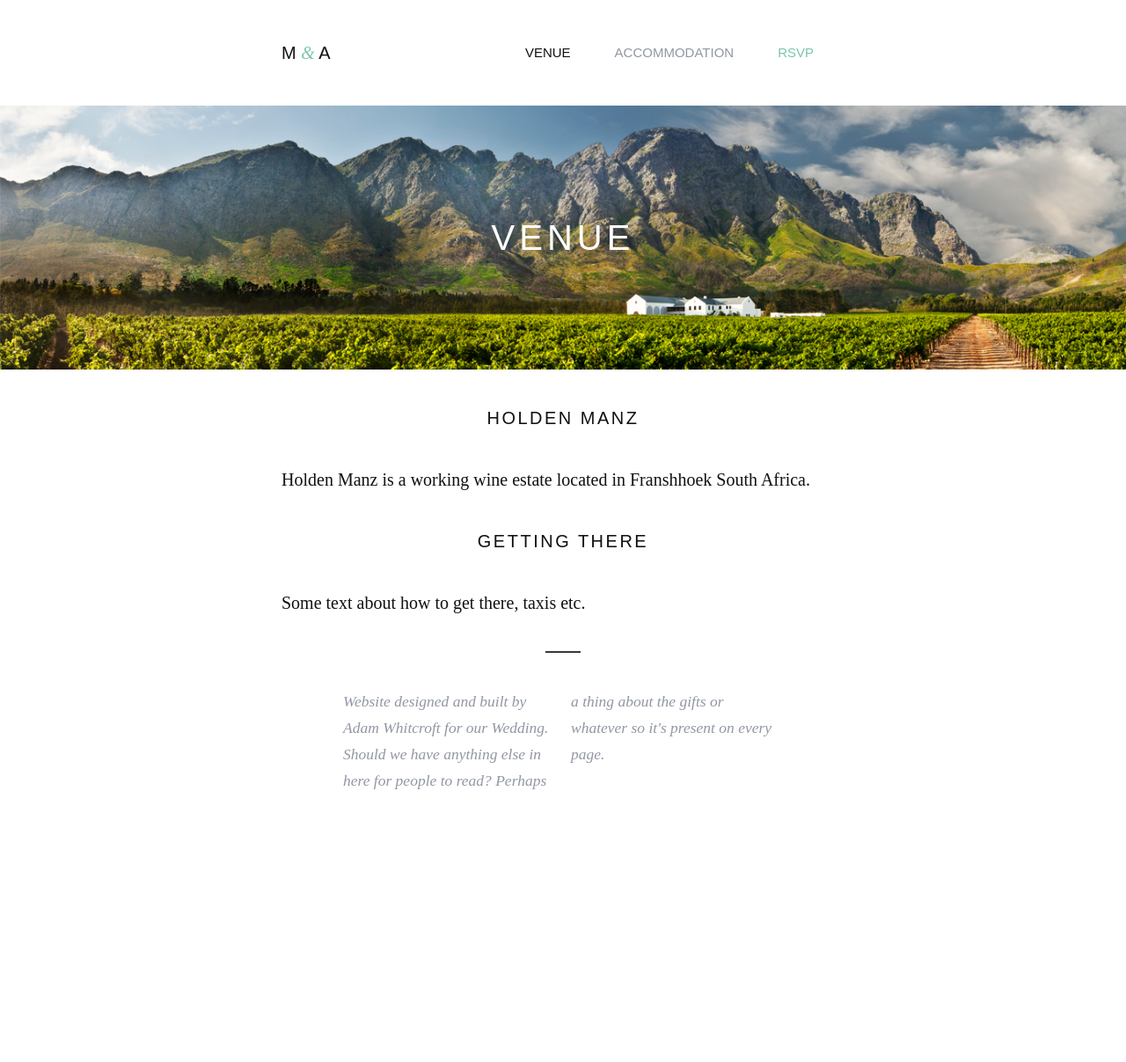
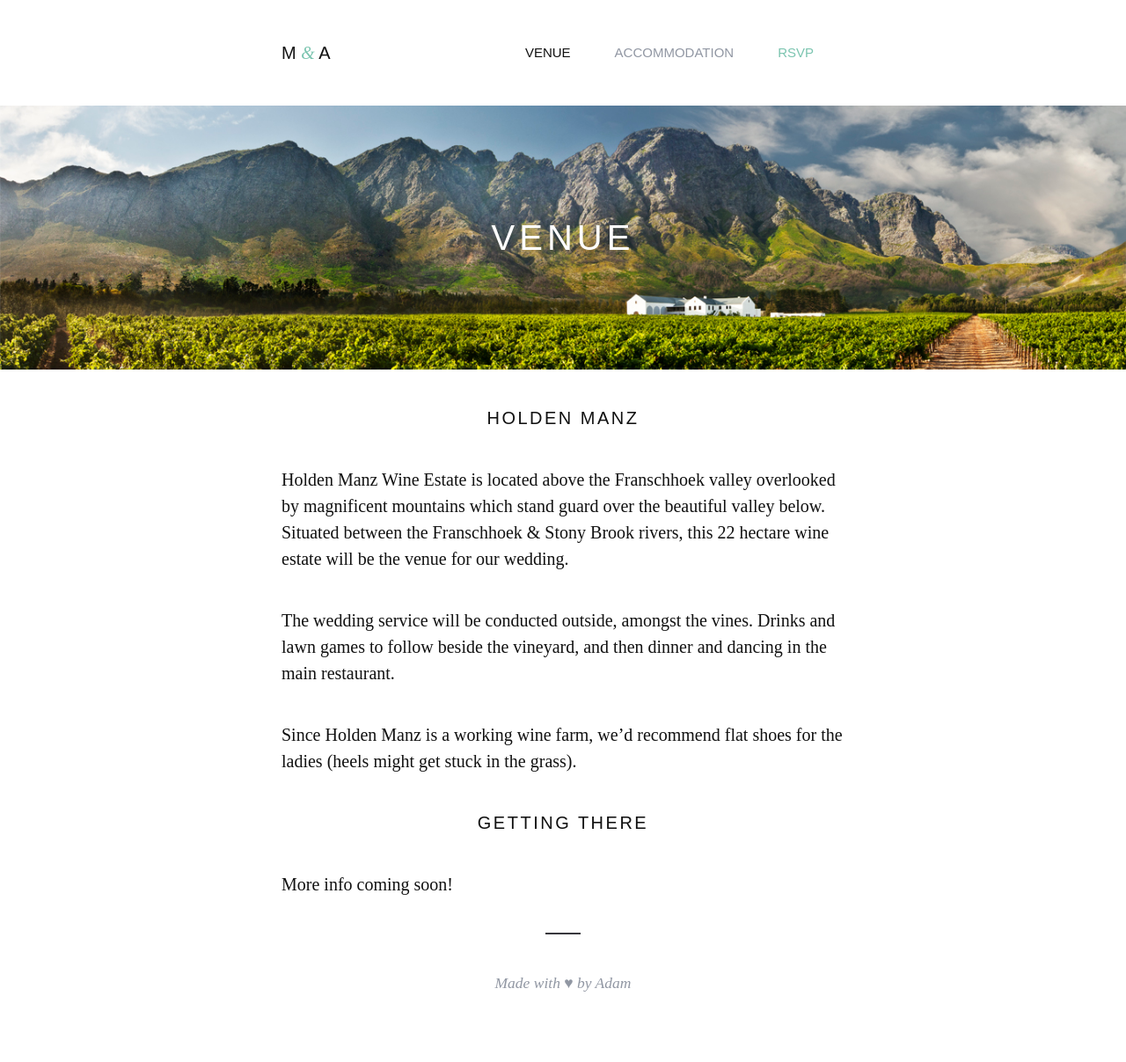
Before and after one commit to benandjenny/benandjenny.github.io, a Jekyll site: the page built from venue/index.md, in a window 1280 px wide. Shown: the whole page at 88% size. Built offline with Jekyll 4.4.1, drawn with Linux system fonts in a browser that asks for light colours; nearby versions of some CDN libraries; before the commit the page ends 942 px from its top, so only the background shows below that.

Commit message:
removed fade on scroll, updated footer text, added placeholder taxi info

```diff
--- a/_includes/footer.html
+++ b/_includes/footer.html
@@ -1,6 +1,6 @@
 {% if page.class != "home" %}
 <footer class="site-footer content">
 	<hr class="rule">
-	<p>Website designed and built by Adam Whitcroft for our Wedding. Should we have anything else in here for people to read? Perhaps a thing about the gifts or whatever so it's present on every page.</p>
+	<p>Made with &hearts; by Adam</p>
 </footer>
 {% endif %}
--- a/_sass/_layout.scss
+++ b/_sass/_layout.scss
@@ -402,11 +402,10 @@ dl {
     padding: 0 0 2em 0;
     font-style: italic;
     color: #ccc;
+    text-align: center;
 
     p {
-        margin: 0 4em;
         @extend .italics;
-        @include vendor(column-count, 2);
     }
 
 }
--- a/scripts/scripts.js
+++ b/scripts/scripts.js
@@ -13,6 +13,7 @@ $(function(){
 	};
 
 	// Desaturate hero on scroll
+	/*
 	$(window).scroll(function(){
 		var scrollDist = $(window).scrollTop();
 		hero.css({
@@ -20,7 +21,7 @@ $(function(){
 			"-moz-filter" : "grayscale(" + (scrollDist / 2) + "%)",
 			"filter" : "grayscale(" + (scrollDist / 2) + "%)"
 		});
-	});
+	});*/
 
 	// Select element stuff
 	attendingDrop.on("change", function(){
--- a/venue/index.md
+++ b/venue/index.md
@@ -7,9 +7,12 @@ hero-img: hm.jpg
 
 #### Holden Manz
 
-Holden Manz is a working wine estate located in Franshhoek South Africa.
+Holden Manz Wine Estate is located above the Franschhoek valley overlooked by magnificent mountains which stand guard over the beautiful valley below. Situated between the Franschhoek & Stony Brook rivers, this 22 hectare wine estate will be the venue for our wedding.
 
+The wedding service will be conducted outside, amongst the vines. Drinks and lawn games to follow beside the vineyard, and then dinner and dancing in the main restaurant.
+
+Since Holden Manz is a working wine farm, we'd recommend flat shoes for the ladies (heels might get stuck in the grass).
 
 #### Getting there
 
-Some text about how to get there, taxis etc.
+More info coming soon!
```
